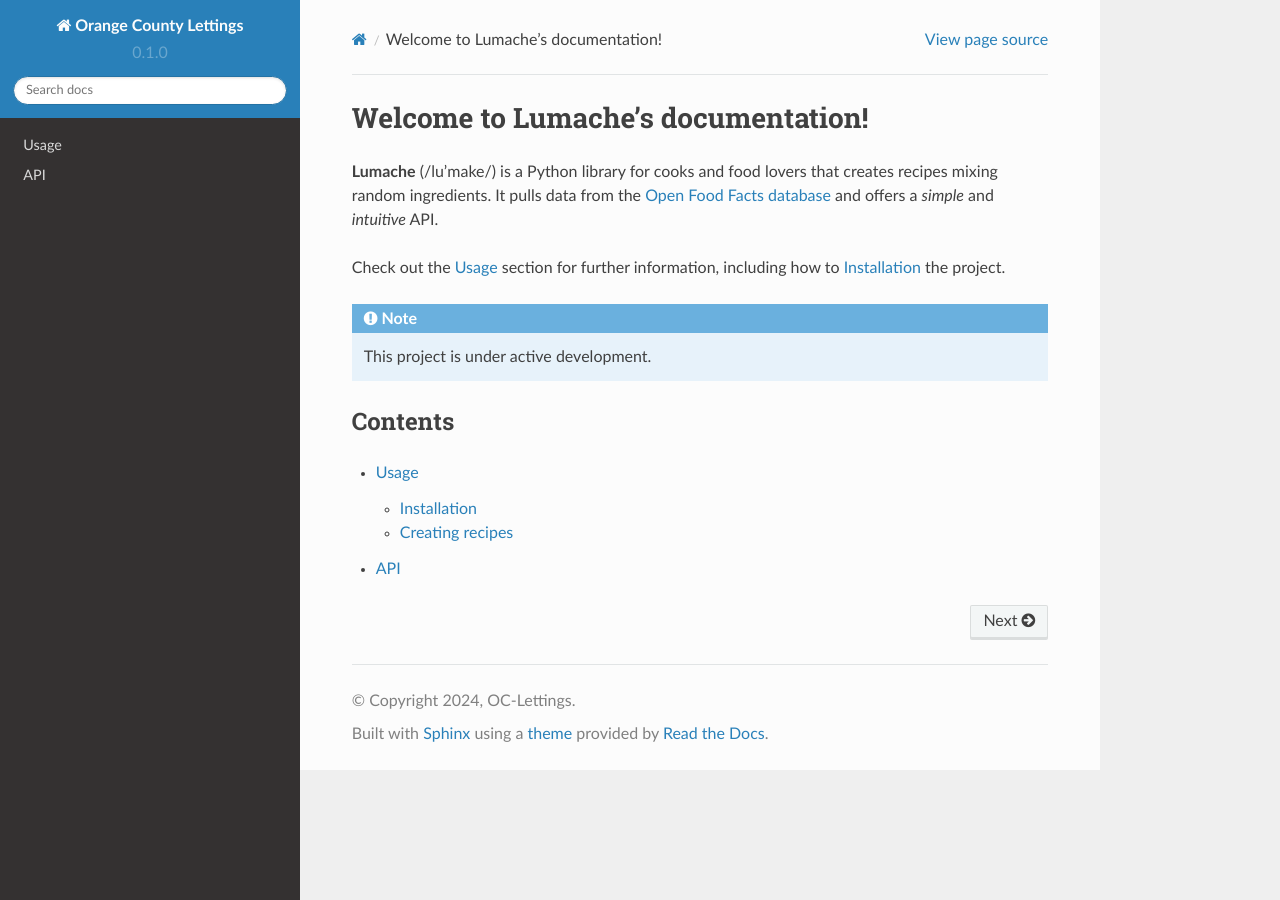
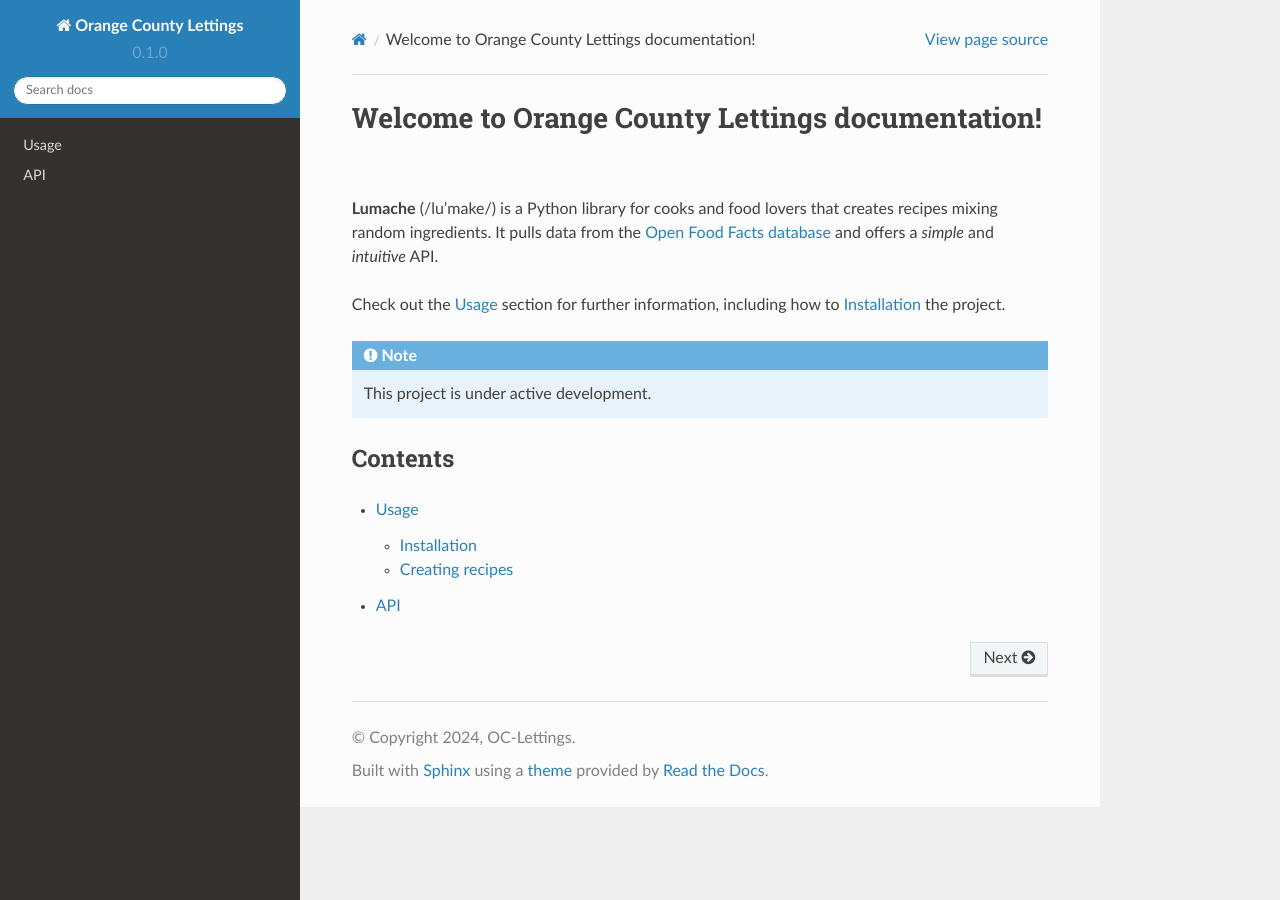
Before and after one commit to El-GuiGui/Orange-County-Lettings-Documentation-LG, a Sphinx documentation site: the page built from docs/source/index.rst, in a window 1280 px wide. Built offline with Sphinx 7.4.7 and the Read the Docs theme 2.0.0, drawn with Linux system fonts in a browser that asks for light colours.

Commit message:
Update index.rst

```diff
--- a/docs/source/index.rst
+++ b/docs/source/index.rst
@@ -1,4 +1,4 @@
-Welcome to Lumache's documentation!
+Welcome to Orange County Lettings documentation!
 ===================================
 
 **Lumache** (/lu'make/) is a Python library for cooks and food lovers
```
